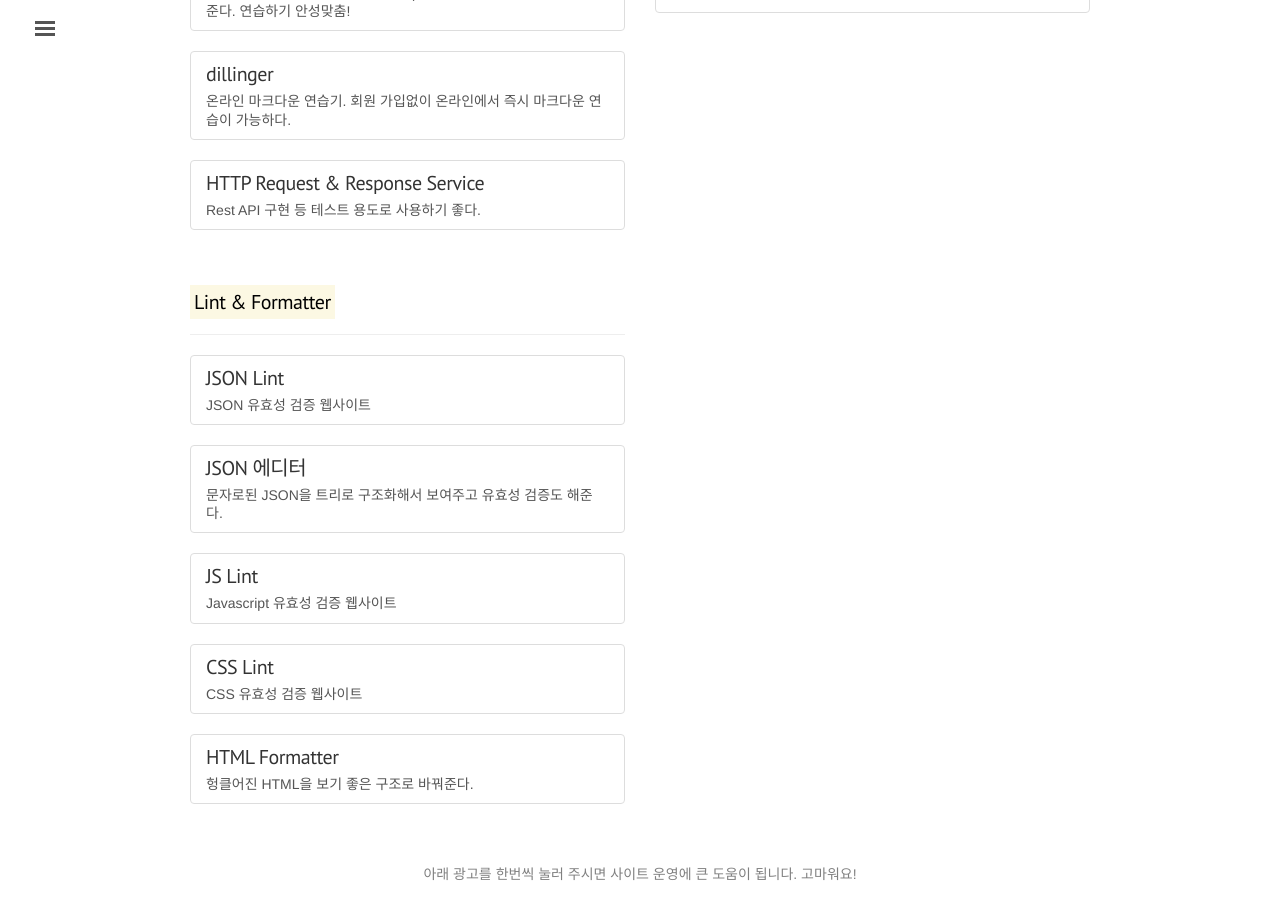
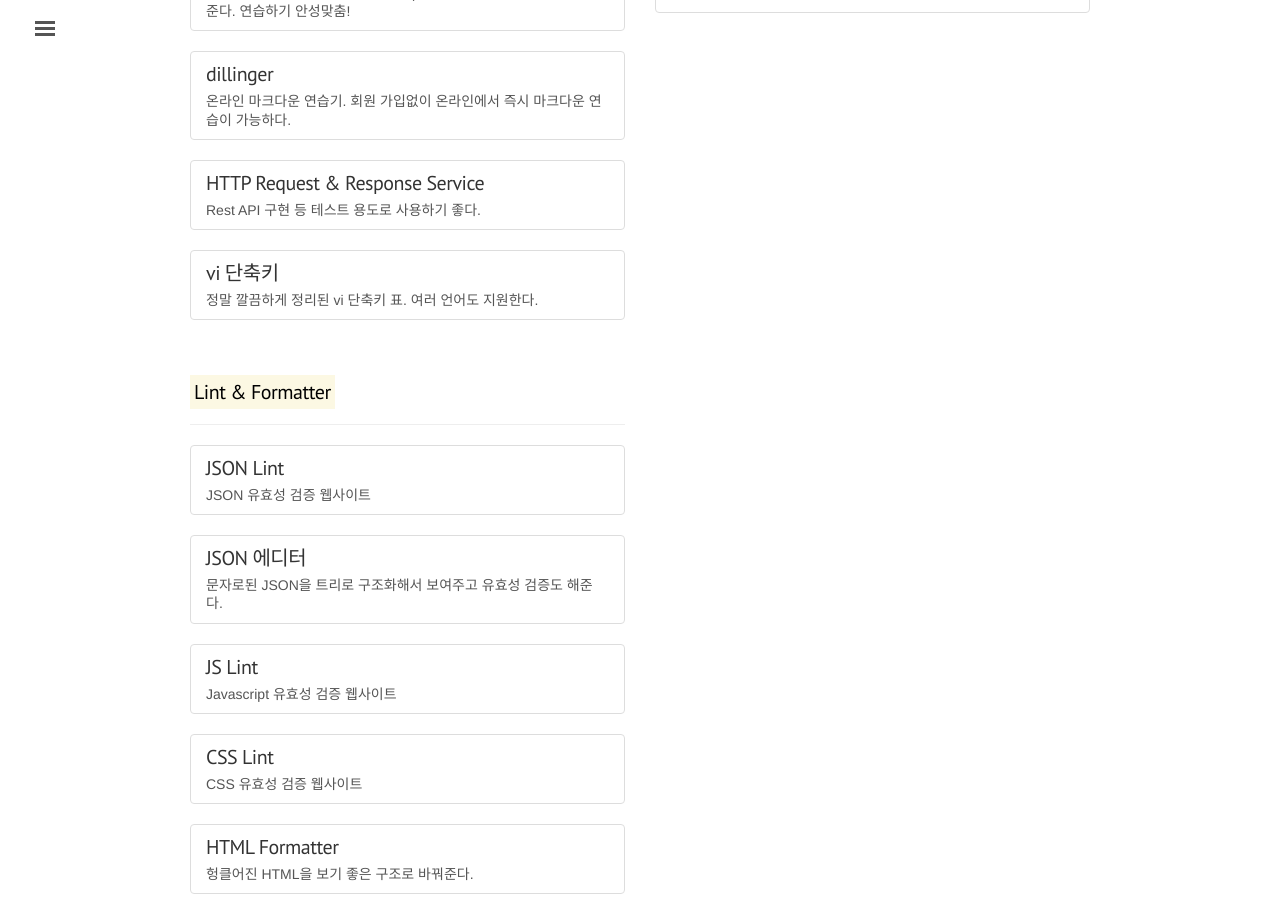
Before and after one commit to jwkcp/jwkcp.github.com, a Jekyll site: the page built from bookmark/index.html, in a window 1280 px wide and 900 px high, scrolled down 1063 px. Built offline with Jekyll 4.4.1, drawn with Linux system fonts in a browser that asks for light colours; comment, search, counter and statistics services are not loaded.

Commit message:
Bookmark에 vi 단축키 표 추가

```diff
--- a/bookmark/index.html
+++ b/bookmark/index.html
@@ -102,6 +102,14 @@ comments: true
         </a>
       </div>
 
+      <div class="list-group">
+        <a href="https://vim.rtorr.com/lang/ko/" target="_blank" class="list-group-item">
+          <h4 class="list-group-item-heading">vi 단축키</h4>
+          <p class="list-group-item-text">정말 깔끔하게 정리된 vi 단축키 표. 여러 언어도 지원한다.</p>
+        </a>
+      </div>
+
+
     </div>
     <div class="col-md-6 col-xs-12">
       <div class="page-header">
```
